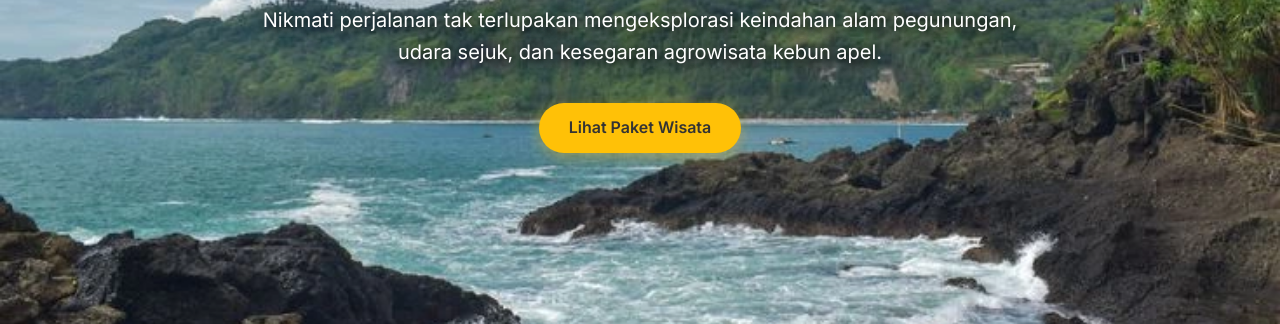
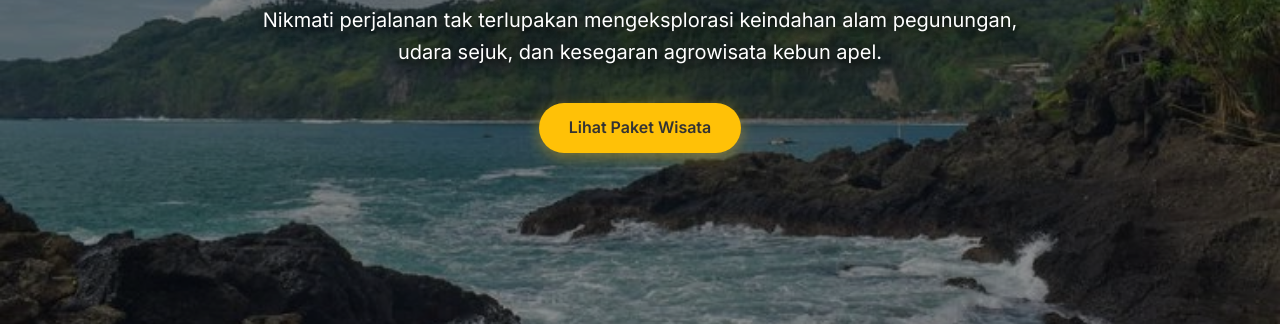
Before and after one commit to indrianapekael/travelbatumalang, a plain HTML site: page index.html in a window 1280 px wide. Shown: the part 393-717 px from the top of the page. Drawn offline with Linux system fonts and the light colour scheme.

Commit message:
Add files via upload

```diff
--- a/index.html
+++ b/index.html
@@ -119,6 +119,11 @@
             position: relative; height: 100vh; min-height: 550px;
             background: url('image/hero-index.webp') no-repeat center center/cover;
             display: flex; align-items: center; justify-content: center; text-align: center; padding: 0 20px;
+        }
+        /* Efek transparan normal (hitam transparan) */
+        .hero-overlay {
+            position: absolute; top: 0; left: 0; width: 100%; height: 100%;
+            background: rgba(0, 0, 0, 0.45);
         }
         .hero-content { position: relative; z-index: 10; max-width: 800px; color: var(--text-light); text-shadow: 2px 2px 8px rgba(0,0,0,0.8), 0 0 20px rgba(0,0,0,0.5); }
         .hero-content h1 { font-size: 3.2rem; font-weight: 700; margin-bottom: 20px; line-height: 1.2; }
@@ -329,6 +334,7 @@
 
     <main>
         <section class="hero">
+            <div class="hero-overlay"></div>
             <div class="hero-content">
                 <h1>Jelajahi Pesona Batu Malang Bersama Kami</h1>
                 <p>Nikmati perjalanan tak terlupakan mengeksplorasi keindahan alam pegunungan, udara sejuk, dan kesegaran agrowisata kebun apel.</p>
```
